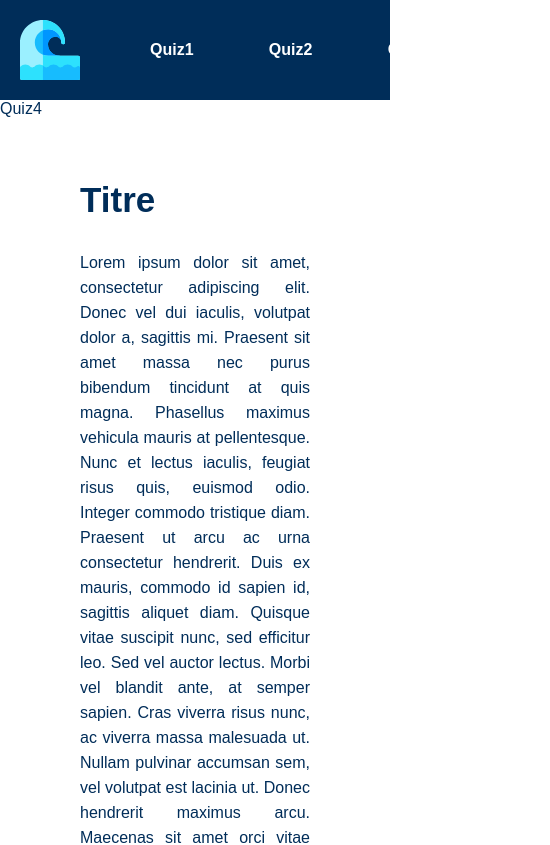
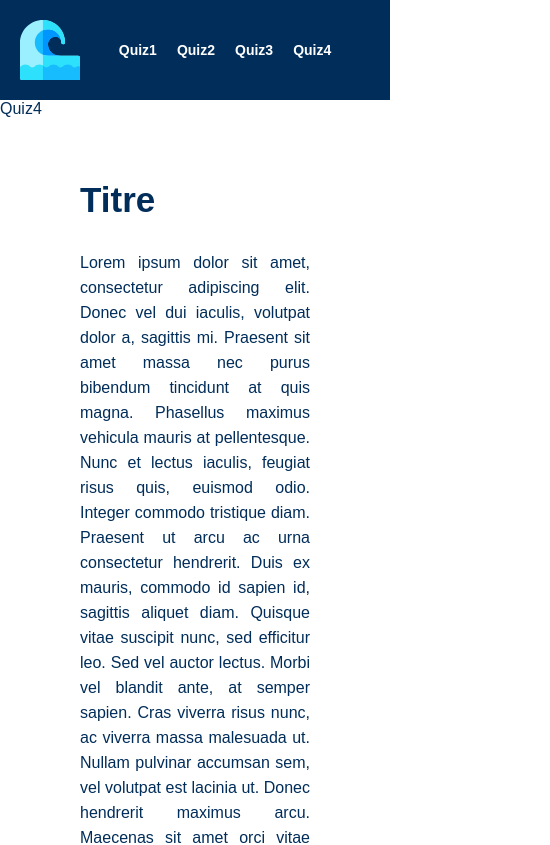
Before and after one commit to IIM-Creative-Technology/react-FlorentVigot, a React (Create React App) app: page /Quiz4 in a window 390 px wide. Shown: the top 845 px of the page, 550 px wide, since content can reach past the window. Built offline with nearby package versions, Linux system fonts and the light colour scheme; no server answers.

Commit message:
[ADD] header responsive

```diff
--- a/src/Sass/components/_header.scss
+++ b/src/Sass/components/_header.scss
@@ -16,14 +16,27 @@ header {
 
     ul {
         height: 100%;
-        width: 400px;
-        margin-left: 150px;
+        width: 100%;
         display: flex;
         justify-content: space-between;
         align-items: center;
+
+        @include media-query($small) {
+            padding-left: 40px;
+         }
+
+        @include media-query($medium-down) {
+            justify-content: center;
+         }
+
+        @include media-query($large-up) {
+            width: 400px;
+            margin-left: 150px;
+        }
     }
 
     a {
+        font-size: 16px;
         color: $white;
         font-weight: $font-weight-semibold;
         transition: color 0.2s;
@@ -31,5 +44,14 @@ header {
         &:hover {
             color: $lightblue;
         }
+
+        @include media-query($medium-down) {
+           padding-left: 50px;
+        }
+
+        @include media-query($small) {
+            font-size: 14px;
+            padding-left: 20px;
+         }
     }
 }
```
